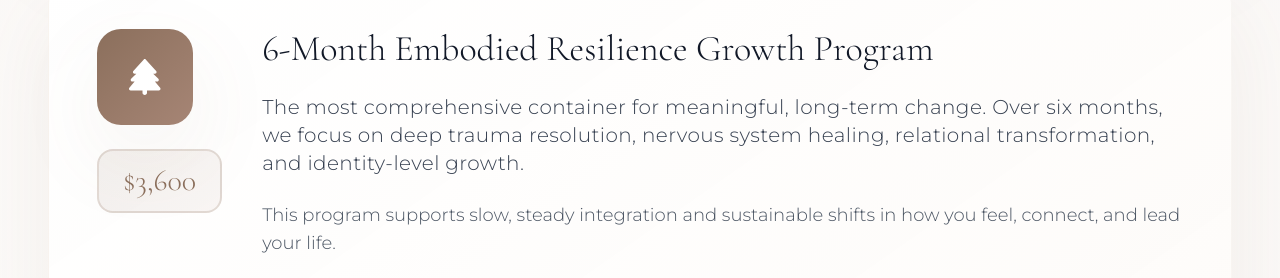
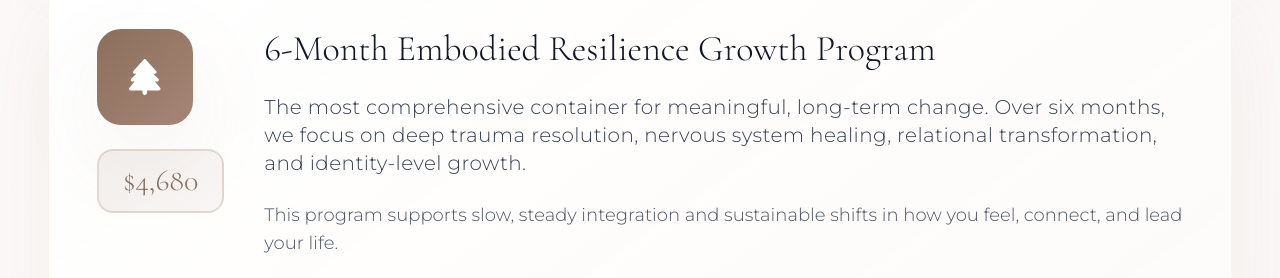
Before and after one commit to arkadjazz/vladacare, a plain HTML site: page WorkWithMe.html in a window 1280 px wide. Shown: the part 4414-4692 px from the top of the page. Drawn offline with nearby package versions, Linux system fonts and the light colour scheme.

Commit message:
Update WorkWithMe.html

```diff
--- a/WorkWithMe.html
+++ b/WorkWithMe.html
@@ -377,7 +377,7 @@
                   <i class="fa-solid fa-tree text-white text-4xl"></i>
                 </div>
                 <div class="price-badge rounded-2xl px-6 py-3 inline-block">
-                  <p class="heading-font text-3xl font-light text-primary-brand">$3,600</p>
+                  <p class="heading-font text-3xl font-light text-primary-brand">$4,680</p>
                 </div>
               </div>
 
```
